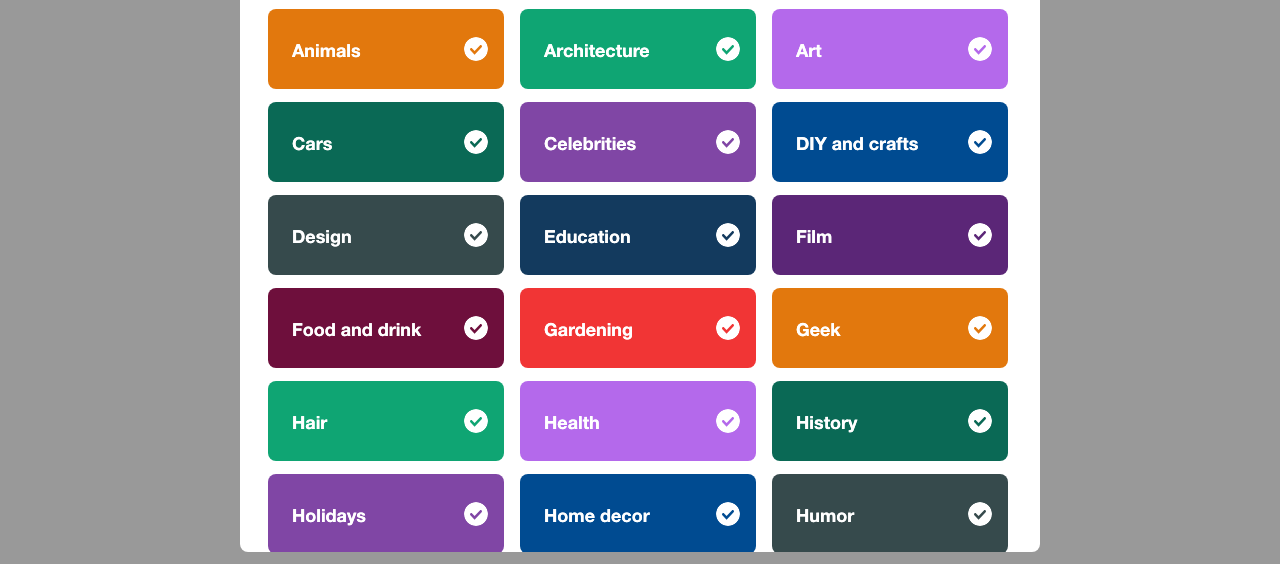
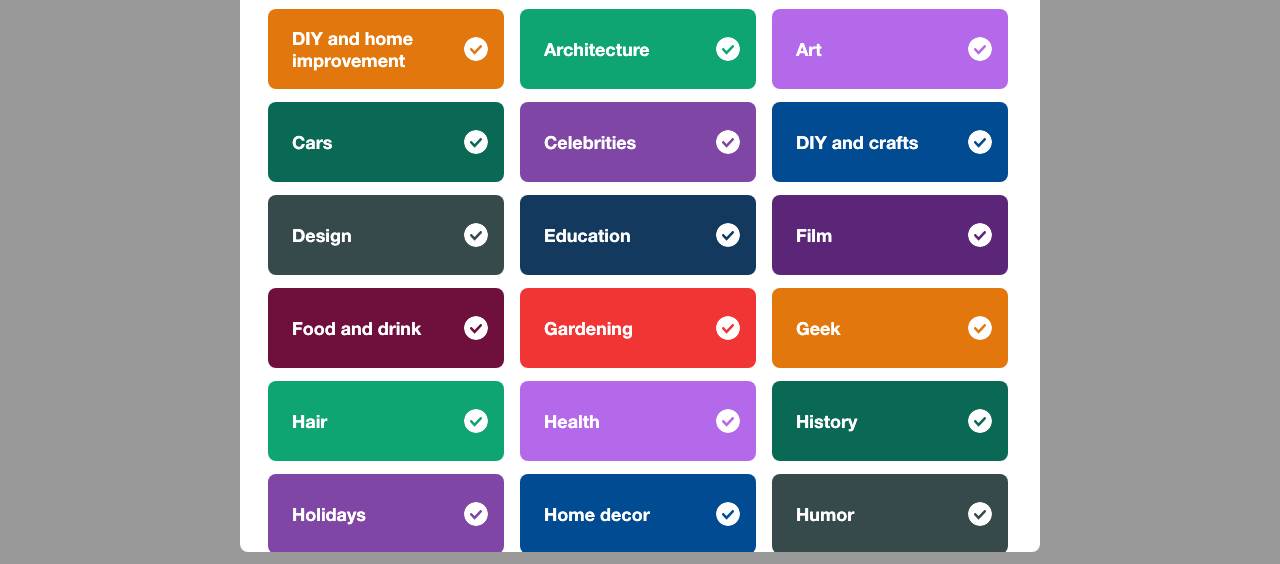
Before and after one commit to usertesting07/hfc, a plain HTML site: page 1/index.html in a window 1280 px wide. Shown: the part 148-712 px from the top of the page. Drawn offline with Linux system fonts and the light colour scheme.

Commit message:
works for two-line titles

```diff
--- a/1/script.js
+++ b/1/script.js
@@ -7,7 +7,7 @@ $(document).ready(function(){
     var topics = ["hair", "diy", "homedecor", "food", "animals"]
 
 
-    var selectedTitles = ["Animals", "Architecture", "Art", "Cars", "Celebrities", "DIY and crafts", "Design", "Education", "Film", "Food and drink", "Gardening", "Geek", "Hair", "Health", "History", "Holidays", "Home decor", "Humor", "Illustrations", "Kids", "Men's fashion", "Outdoors", "Photography", "Products", "Quotes", "Science", "Sports", "Tattoos", "Technology", "Travel"]
+    var selectedTitles = ["DIY and home improvement", "Architecture", "Art", "Cars", "Celebrities", "DIY and crafts", "Design", "Education", "Film", "Food and drink", "Gardening", "Geek", "Hair", "Health", "History", "Holidays", "Home decor", "Humor", "Illustrations", "Kids", "Men's fashion", "Outdoors", "Photography", "Products", "Quotes", "Science", "Sports", "Tattoos", "Technology", "Travel"]
     var unselectedTitles = ["Animals", "Architecture", "Art",  "Cars", "Celebrities", "DIY and crafts", "Design", "Education", "Film"]
 
     var colors = ["#F13535", "#E2780D", "#0FA573", "#B469EB", "#0A6955", "#8046A5", "#004B91", "#364A4C", "#133A5E", "#5B2677", "#6E0F3C"]
@@ -189,6 +189,10 @@ $(document).ready(function(){
 
         var num=0;
 
+    $(".done").click(function() {
+        alert("Nice picks! This is the end of this prototype")
+    })
+
 
 
     loadTopics("selected");
--- a/1/style.css
+++ b/1/style.css
@@ -95,16 +95,16 @@ h2 {
 
 
 .topicText {
-    position: absolute;
     font-size: 18px;
     font-weight: 800;
     color: #FFF;
     margin: 0 auto;
-    padding: 14% 24px;
-    width: auto;
+    padding-left: 24px;
+    padding-top: 6px;
+    width: 236px;
     height: 80px;
-    text-align: center;
-    display: inline-block;
+    text-align: left;
+    display: table-cell;
     vertical-align: middle;
 }
 
@@ -170,8 +170,12 @@ h2 {
 .mask {
     background-color: rgba(0,0,0,0);
     height: 80px;
+    width: 236px;
     border-radius: 8px;
+    position: absolute;
     cursor: pointer;
+    top: 0;
+
 }
 
 .modal {
```
